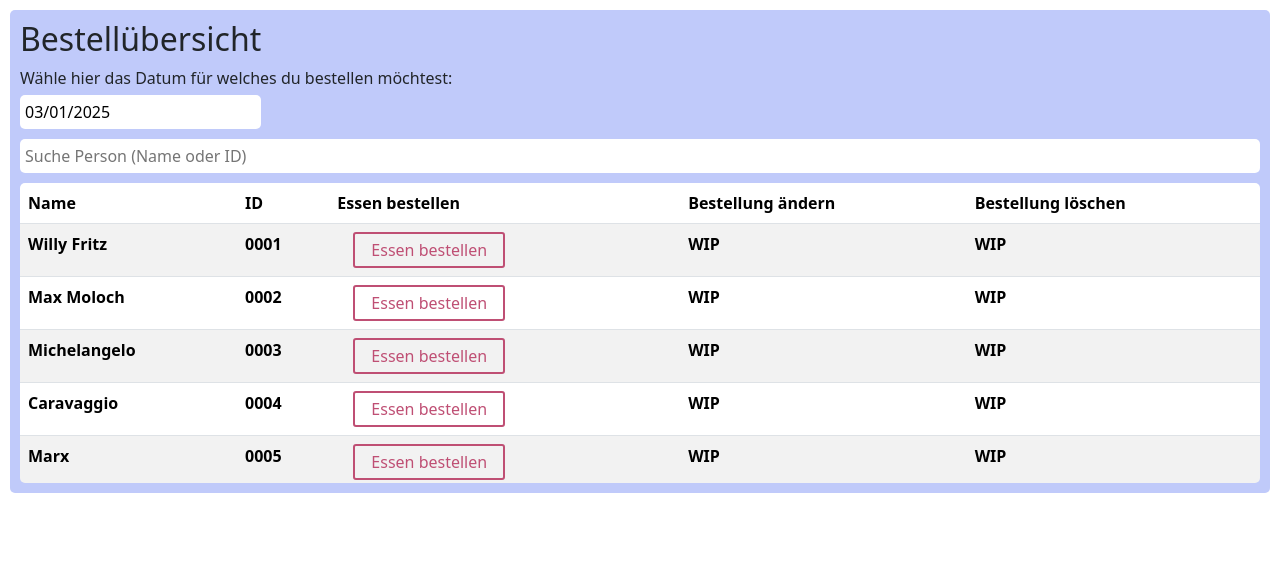
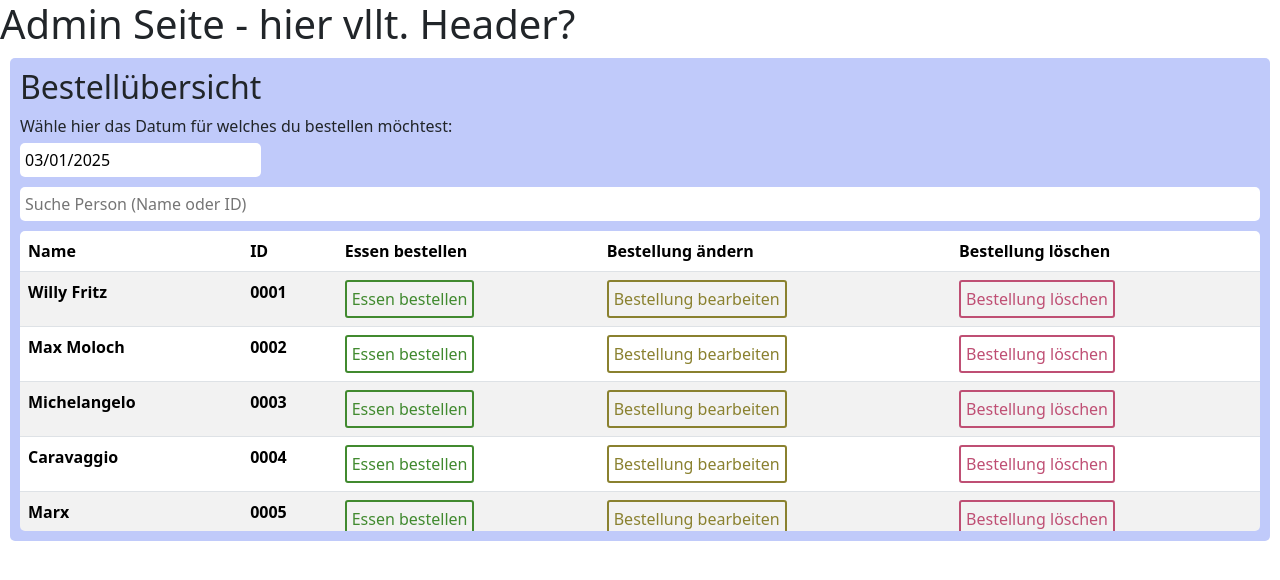
Before and after one commit to WillyKirchner/Softwaretechnik_Praktikum, a React (Create React App) app in the folder frontend/: page /#/ in a window 1280 px wide. Shown: the top 580 px of the page. Built offline with nearby package versions, Linux system fonts and the light colour scheme.

Commit message:
Finished Order Table WIP
- made Table customizable, only the shown is for Food Orders
- added new Buttons for Order editing/deletion
- Still to do: Button functionality

```diff
--- a/frontend/src/components/UsersTable.js
+++ b/frontend/src/components/UsersTable.js
@@ -3,7 +3,6 @@ import styled from 'styled-components';
 import PropTypes from 'prop-types';
 import { Table } from "react-bootstrap";
 import TableRow from "./helperComponents/TableRow";
-import DatePicker from "react-datepicker";
 import CustomDatePicker from "./helperComponents/CustomDatePicker";
 import 'bootstrap/dist/css/bootstrap.min.css';
 import 'react-datepicker/dist/react-datepicker.css';
@@ -43,7 +42,14 @@ const StyledSearch = styled.input`
 `
 
 const UsersTable = props => {
-    const { users } = props;
+    const {
+        title,
+        description,
+        users,
+        addOrder,
+        editOrder,
+        deleteOrder,
+    } = props;
 
     const [search, setSearch] = useState('')
     const [date, setDate] = useState(new Date());
@@ -63,9 +69,13 @@ const UsersTable = props => {
 
     return (
         <>
-            <h2>Bestellübersicht</h2>
-            <div>Wähle hier das Datum für welches du bestellen möchtest: <br />
-                <CustomDatePicker date={date} setDate={setDate}/>
+            <h2>{title}</h2>
+            <div>{description}<br />
+                {
+                    (addOrder || editOrder || deleteOrder) ?
+                        <CustomDatePicker date={date} setDate={setDate}/> :
+                        <div />
+                }
             </div>
             <StyledSearch
                 type="text"
@@ -79,13 +89,21 @@ const UsersTable = props => {
                     <tr>
                         <th>Name</th>
                         <th>ID</th>
-                        <th>Essen bestellen</th>
-                        <th>Bestellung ändern</th>
-                        <th>Bestellung löschen</th>
+                        {addOrder && <th>Essen bestellen</th>}
+                        {editOrder && <th>Bestellung ändern</th>}
+                        {deleteOrder && <th>Bestellung löschen</th>}
                     </tr>
                     </thead>
                     <tbody>
-                    {filteredUsers.map(user => (<TableRow user={user} day={date}/>))}
+                    {filteredUsers.map(user => (
+                        <TableRow
+                            user={user}
+                            day={date}
+                            addOrder={addOrder}
+                            editOrder={editOrder}
+                            deleteOrder={deleteOrder}
+                        />
+                    ))}
                     </tbody>
                 </Table>
             </StyledTableBox>
@@ -94,7 +112,12 @@ const UsersTable = props => {
 }
 
 UsersTable.propTypes = {
+    title: PropTypes.string,
+    description: PropTypes.string,
     users: PropTypes.array,
+    addOrder: PropTypes.bool,
+    editOrder: PropTypes.bool,
+    deleteOrder: PropTypes.bool,
 }
 
 export default UsersTable;
--- /dev/null
+++ b/frontend/src/components/helperComponents/Buttons/DeleteOrderButton.js
@@ -0,0 +1,41 @@
+import React from 'react';
+import styled from 'styled-components';
+import PropTypes from 'prop-types';
+import { Button } from 'react-bootstrap';
+import 'bootstrap/dist/css/bootstrap.min.css';
+
+const StyledButton = styled(Button)`
+    background: transparent;
+    border-radius: 3px;
+    border: 2px solid #BF4F74;
+    color: #BF4F74;
+    padding: 5px;
+    &:hover {
+        border: 2px solid #BF4F74;
+        color: #FFFFFF;
+        background: #BF4F74;
+    }
+    &:active {
+        border: 2px solid #6b2c41;
+        color: #FFFFFF;
+        background: #6b2c41;
+    }
+`
+
+const OrderFoodButton = props => {
+    const { id } = props;
+
+    const sendOrder = () => {
+        // Rest anfrage mit id um essen zu bestellen
+    };
+
+    return (
+        <StyledButton> Bestellung löschen </StyledButton>
+    )
+}
+
+OrderFoodButton.propTypes = {
+    id: PropTypes.string,
+}
+
+export default OrderFoodButton;
--- a/frontend/src/components/helperComponents/OrderFoodButton.js
+++ b/frontend/src/components/helperComponents/Buttons/EditOrderButton.js
@@ -7,14 +7,18 @@ import 'bootstrap/dist/css/bootstrap.min.css';
 const StyledButton = styled(Button)`
     background: transparent;
     border-radius: 3px;
-    border: 2px solid #BF4F74;
-    color: #BF4F74;
-    margin: 0 1em;
-    padding: 0.25em 1em;
+    border: 2px solid #8a812f;
+    color: #8a812f;
+    padding: 5px;
     &:hover {
-        border: 2px solid #BF4F74;
+        border: 2px solid #8a812f;
         color: #FFFFFF;
-        background: #BF4F74;
+        background: #8a812f;
+    }
+    &:active {
+        border: 2px solid #8a812f;
+        color: #FFFFFF;
+        background: #8a812f;
     }
 `
 
@@ -26,7 +30,7 @@ const OrderFoodButton = props => {
     };
 
     return (
-        <StyledButton> Essen bestellen </StyledButton>
+        <StyledButton> Bestellung bearbeiten </StyledButton>
     )
 }
 
--- /dev/null
+++ b/frontend/src/components/helperComponents/Buttons/OrderFoodButton.js
@@ -0,0 +1,41 @@
+import React from 'react';
+import styled from 'styled-components';
+import PropTypes from 'prop-types';
+import { Button } from 'react-bootstrap';
+import 'bootstrap/dist/css/bootstrap.min.css';
+
+const StyledButton = styled(Button)`
+    background: transparent;
+    border-radius: 3px;
+    border: 2px solid #418a2f;
+    color: #418a2f;
+    padding: 5px;
+    &:hover {
+        border: 2px solid #418a2f;
+        color: #FFFFFF;
+        background: #418a2f;
+    }
+    &:active {
+        border: 2px solid #418a2f;
+        color: #FFFFFF;
+        background: #418a2f;
+    }
+`
+
+const OrderFoodButton = props => {
+    const { id } = props;
+
+    const sendOrder = () => {
+        // Rest anfrage mit id um essen zu bestellen
+    };
+
+    return (
+        <StyledButton> Essen bestellen </StyledButton>
+    )
+}
+
+OrderFoodButton.propTypes = {
+    id: PropTypes.string,
+}
+
+export default OrderFoodButton;
--- a/frontend/src/components/helperComponents/TableRow.js
+++ b/frontend/src/components/helperComponents/TableRow.js
@@ -1,17 +1,19 @@
 import React from 'react';
 import PropTypes from 'prop-types';
-import OrderFoodButton from "./OrderFoodButton";
+import OrderFoodButton from "./Buttons/OrderFoodButton";
+import EditOrderButton from "./Buttons/EditOrderButton";
+import DeleteOrderButton from "./Buttons/DeleteOrderButton";
 
 const UsersTable = props => {
-    const { user, day } = props;
+    const { user, day, addOrder, editOrder, deleteOrder } = props;
 
     return (
         <tr>
             <th>{user.name}</th>
             <th>{user.id}</th>
-            <th><OrderFoodButton id={user.id} day={day}/></th>
-            <th>WIP</th>
-            <th>WIP</th>
+            {addOrder && <th><OrderFoodButton id={user.id} day={day}/></th>}
+            {editOrder && <th><EditOrderButton id={user.id} day={day}/></th>}
+            {deleteOrder && <th><DeleteOrderButton id={user.id} day={day}/></th>}
         </tr>
     )
 }
@@ -19,6 +21,9 @@ const UsersTable = props => {
 UsersTable.propTypes = {
     user: PropTypes.object,
     day: PropTypes.instanceOf(Date),
+    addOrder: PropTypes.bool,
+    editOrder: PropTypes.bool,
+    deleteOrder: PropTypes.bool,
 }
 
 export default UsersTable;
--- a/frontend/src/pages/Admin.js
+++ b/frontend/src/pages/Admin.js
@@ -16,9 +16,19 @@ const Admin = props => {
     const { users } = props;
 
     return (
-        <ComponentContainer>
-            <UsersTable users={users} />
-        </ComponentContainer>
+        <>
+            <h1>Admin Seite - hier vllt. Header?</h1>
+            <ComponentContainer>
+                <UsersTable
+                    title={'Bestellübersicht'}
+                    description={'Wähle hier das Datum für welches du bestellen möchtest:'}
+                    users={users}
+                    addOrder={true}
+                    editOrder={true}
+                    deleteOrder={true}
+                />
+            </ComponentContainer>
+        </>
     );
 }
 
```
Also changed, not shown: frontend/src/components/helperComponents/Button.js (deleted).
